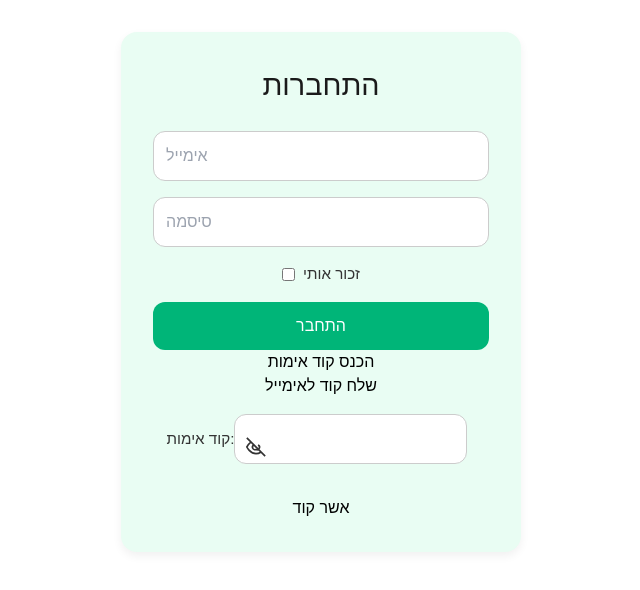
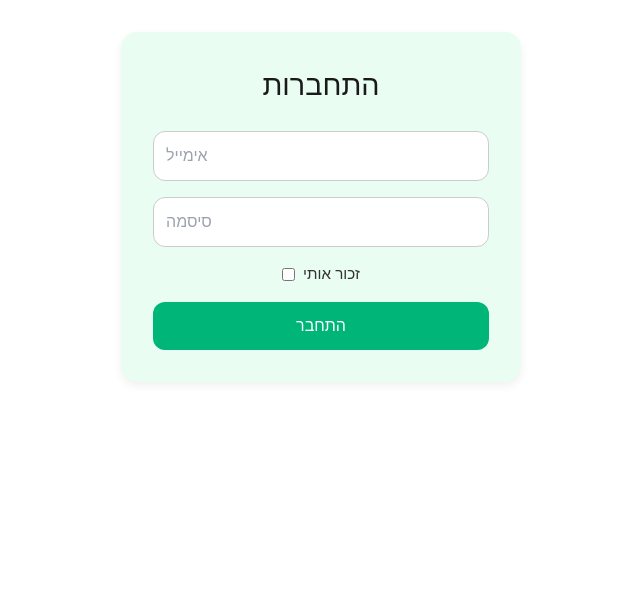
Before and after one commit to tamar0583235240/Temp-Project, a React (Create React App) app in the folder packages/frontend/: page /login in a window 1280 px wide. Shown: the top 590 px of the page, without its empty margins (319-959 px from the left). Built offline with nearby package versions, Linux system fonts and the light colour scheme; no server answers.

Commit message:
removing debugging changes

```diff
--- a/packages/frontend/src/features/auth/components/LoginForm.tsx
+++ b/packages/frontend/src/features/auth/components/LoginForm.tsx
@@ -16,7 +16,7 @@ const LoginForm = () => {
   const [login, { data, isLoading, isError, error, isSuccess }] = useLoginMutation();
 
 
-  const [showValidation, setShowValidation] = useState(true);//לשנות לfalse
+  const [showValidation, setShowValidation] = useState(false);//לשנות לfalse
   const [tempEmail, setTempEmail] = useState("ertyu@rt.tyu");
   const navigate = useNavigate();
 
@@ -30,12 +30,12 @@ const LoginForm = () => {
         setShowValidation(true);
         setTempEmail(email);
       } else {
-        setShowValidation(true);//false
+        setShowValidation(false);//false
       }
     });
   } catch (err) {
       console.error('Login error:', err);
-      setShowValidation(true);//false
+      setShowValidation(false);//false
     }
   };
 
```
